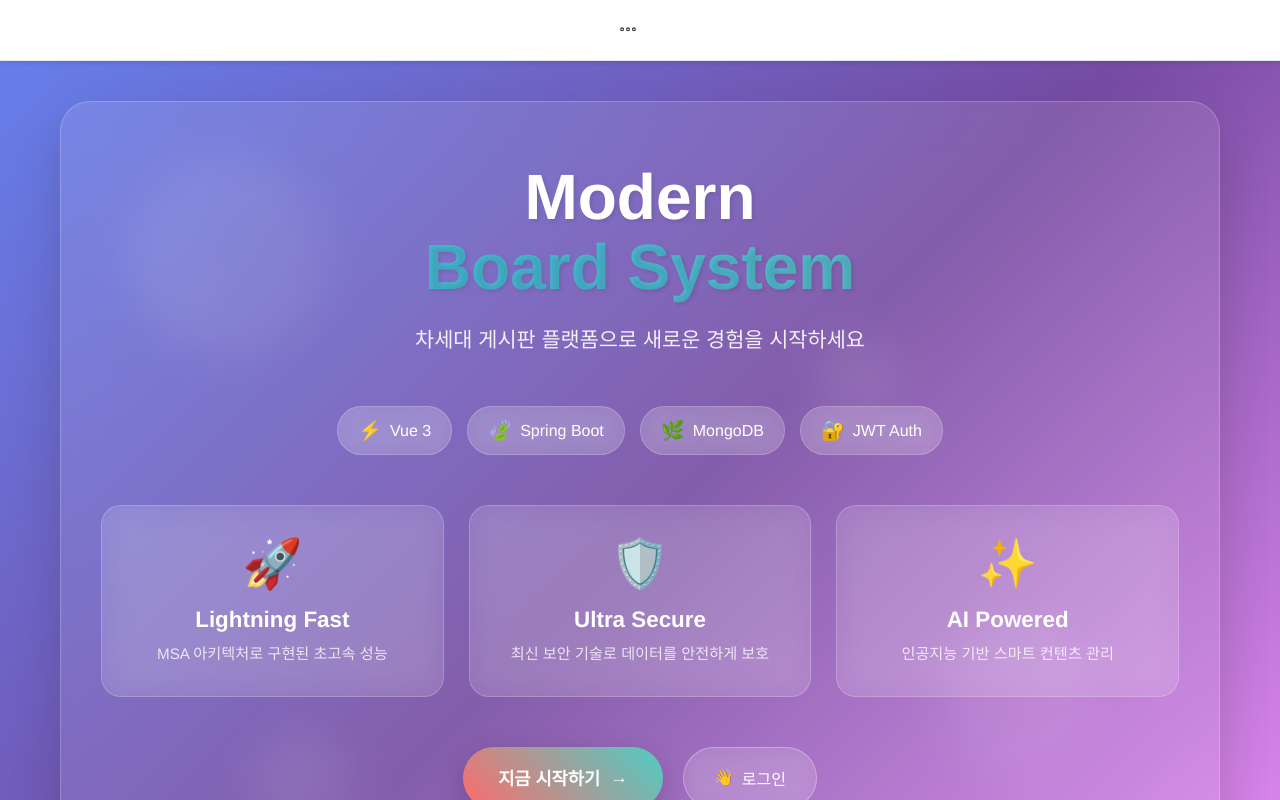
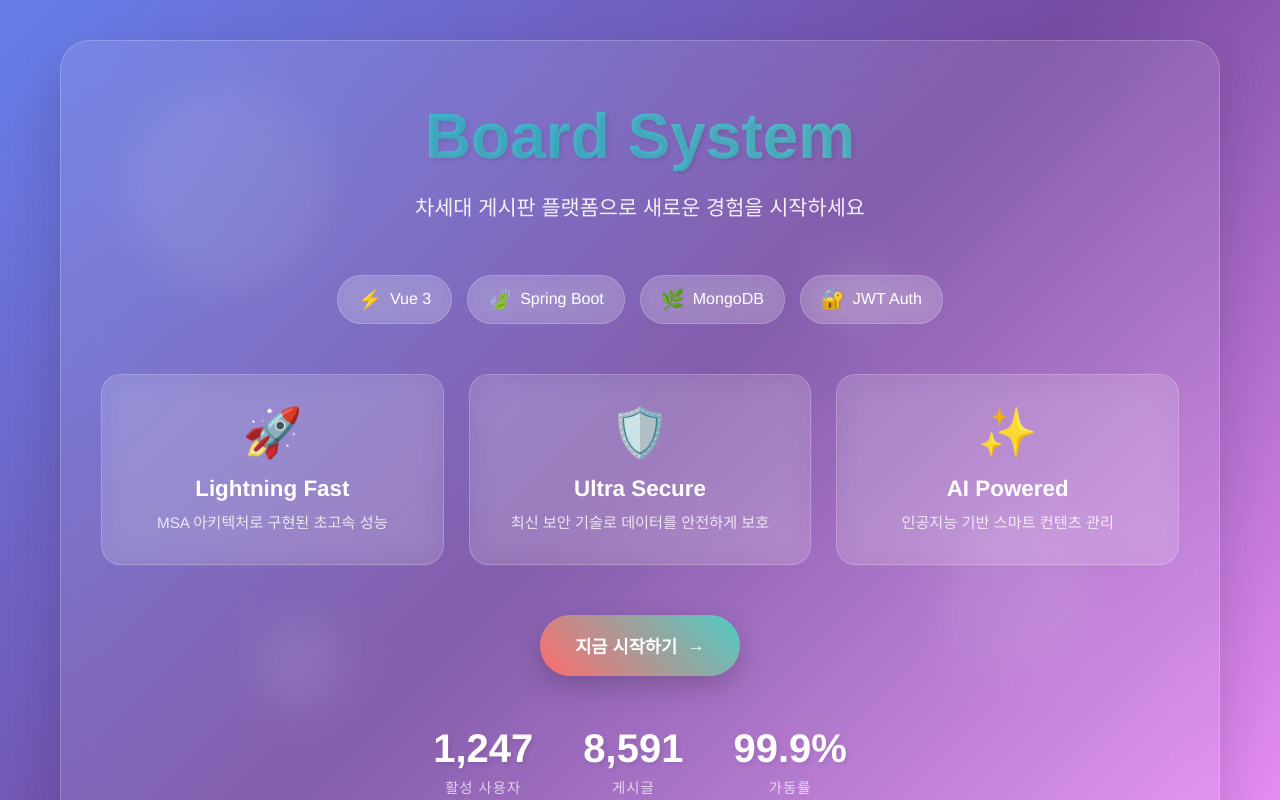
Before and after one commit to imchery/board-system, a Vue app in the folder frontend/: page / in a window 1280 px wide. Shown: the top 800 px of the page. Built offline with nearby package versions, Linux system fonts and the light colour scheme.

Commit message:
home화면 로그인, 헤더 제거

```diff
--- a/frontend/src/App.vue
+++ b/frontend/src/App.vue
@@ -10,11 +10,11 @@
 
     <!--  메인 앱  -->
     <div v-else class="app-layout">
-      <!--   헤더(로그인 페이지가 아닐 때만 표시)   -->
-      <Header v-if="!isLoginPage"/>
+      <!--   헤더(홈, 로그인 페이지가 아닐 때만 표시)   -->
+      <Header v-if="!isSpecialPage"/>
 
       <!--   메인 콘텐츠   -->
-      <main class="main-content" :class="{'no-header': isLoginPage}">
+      <main class="main-content" :class="{'no-header': isSpecialPage}">
         <router-view/>
       </main>
     </div>
@@ -33,8 +33,8 @@ const route = useRoute()
 const authStore = useAuthStore()
 
 // 로그인 페이지인지 확인
-const isLoginPage = computed(() => {
-  return route.path === '/login'
+const isSpecialPage = computed(() => {
+  return route.path === '/login' || route.path === '/'
 })
 
 // 앱 시작 시 인증 상태 초기화
--- a/frontend/src/components/Header.vue
+++ b/frontend/src/components/Header.vue
@@ -5,7 +5,7 @@
         <!--    로고/브랜드 영역    -->
         <div class="brand-section">
           <router-link to="/" class="brand-link">
-            <div class="brand-content" v-if="authStore.isLoggedIn">
+            <div class="brand-content">
               <span class="brand-icon">📝</span>
               <span class="brand-text">Board System</span>
             </div>
--- a/frontend/src/views/Home.vue
+++ b/frontend/src/views/Home.vue
@@ -14,7 +14,6 @@
         <!-- 메인 타이틀 -->
         <div class="title-section">
           <h1 class="main-title">
-            <span class="title-line">Modern</span>
             <span class="title-line gradient-text">Board System</span>
           </h1>
           <p class="subtitle">
@@ -69,11 +68,6 @@
             <span class="cta-text">지금 시작하기</span>
             <span class="cta-arrow">→</span>
           </button>
-
-          <button v-if="!authStore.isLoggedIn" class="cta-secondary" @click="goToLogin">
-            <span class="cta-icon">👋</span>
-            <span>로그인</span>
-          </button>
         </div>
 
         <!-- 통계 정보 -->
@@ -105,10 +99,6 @@ const authStore = useAuthStore()
 
 const goToPostList = () => {
   router.push('/posts')
-}
-
-const goToLogin = () => {
-  router.push('/login')
 }
 
 // 카드 호버 효과
```
